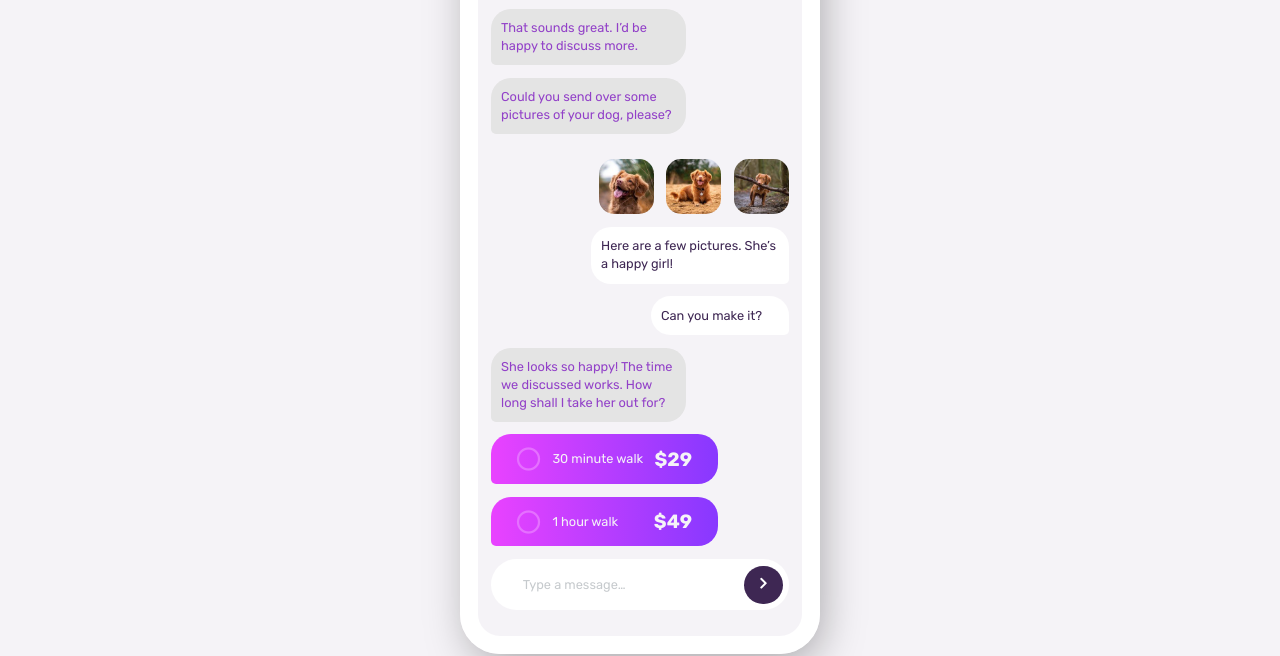
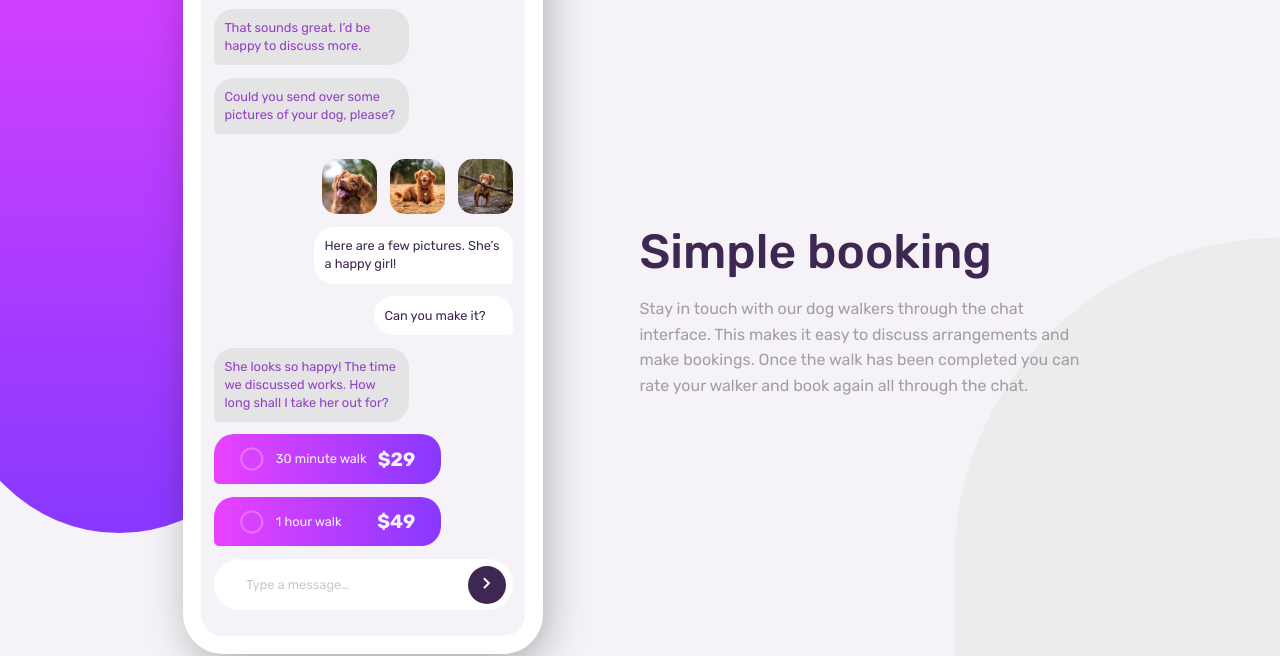
Before and after one commit to hariscs/chat-app, a plain HTML site: page index.html in a window 1280 px wide. Shown: the part 177-833 px from the top of the page. Drawn offline with Linux system fonts and the light colour scheme.

Commit message:
desktop layout completed

```diff
--- a/css/style.css
+++ b/css/style.css
@@ -50,6 +50,7 @@ img {
 	font-size: 0.8rem;
 	padding: 1em;
 	border: 18px solid var(--white);
+	background: var(--Light-Grayish-Violet);
 	border-radius: 40px;
 	box-shadow: 5px 13px 45px -6px rgba(0, 0, 0, 0.35);
 	position: relative;
@@ -231,3 +232,57 @@ img {
 	margin-left: auto;
 	margin-right: auto;
 }
+
+.phone::before {
+	position: absolute;
+	content: '';
+	width: 322px;
+	height: 713px;
+	top: -85px;
+	left: -243px;
+	border-radius: 0 0 57vh 57vh;
+	background: linear-gradient(
+		to top,
+		var(--Light-Violet),
+		var(--Light-Magenta)
+	);
+	z-index: -1;
+}
+
+.info::after {
+	position: absolute;
+	content: '';
+	background: rgb(236, 236, 236);
+	border-radius: 57vh 0 0 0;
+	z-index: -1;
+	width: 0;
+	height: 0;
+}
+
+/* media query */
+
+@media (min-width: 1000px) {
+	.main {
+		max-width: 1440px;
+		flex-direction: row;
+		gap: 6em;
+		justify-content: space-around;
+		align-items: center;
+		padding: 4em;
+	}
+
+	.info {
+		text-align: left;
+	}
+
+	.info-subtitle {
+		max-width: 45ch;
+	}
+
+	.info::after {
+		width: 326px;
+		height: 641px;
+		bottom: -256px;
+		right: 0px;
+	}
+}
```
